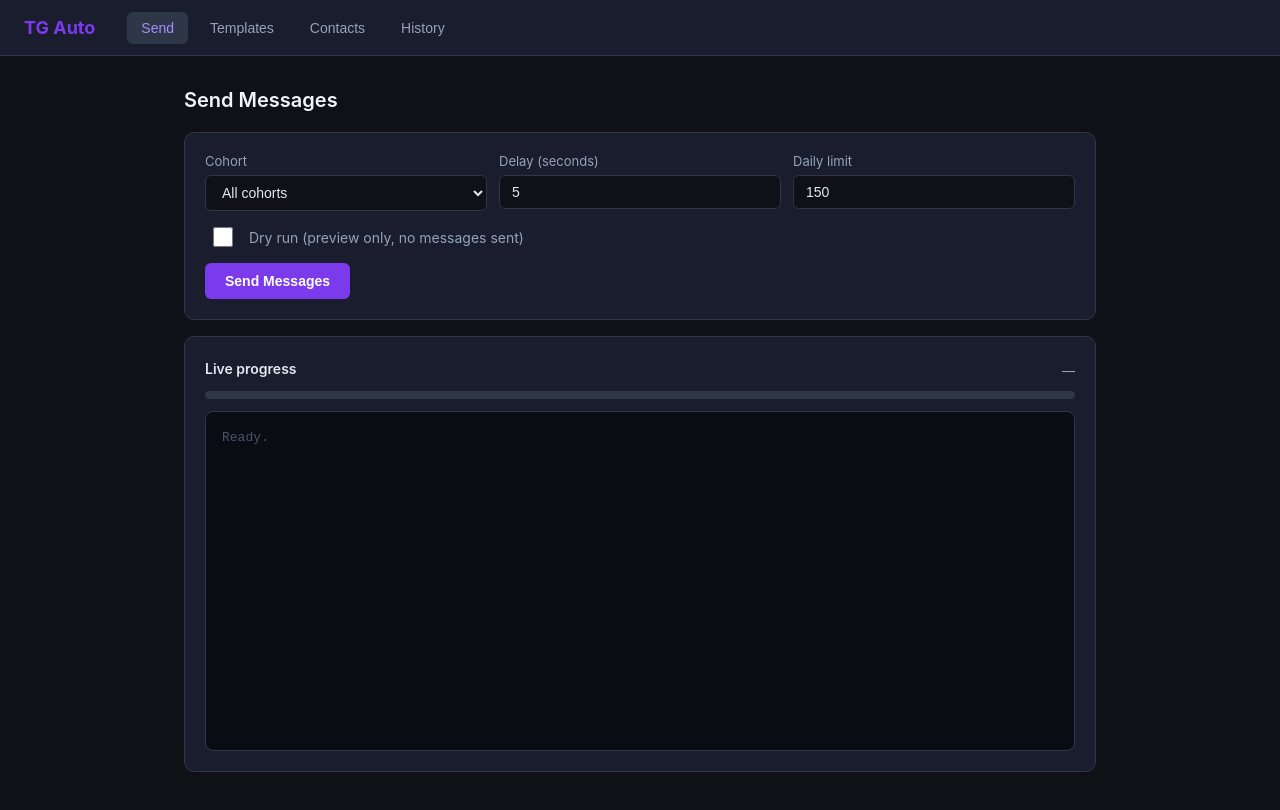
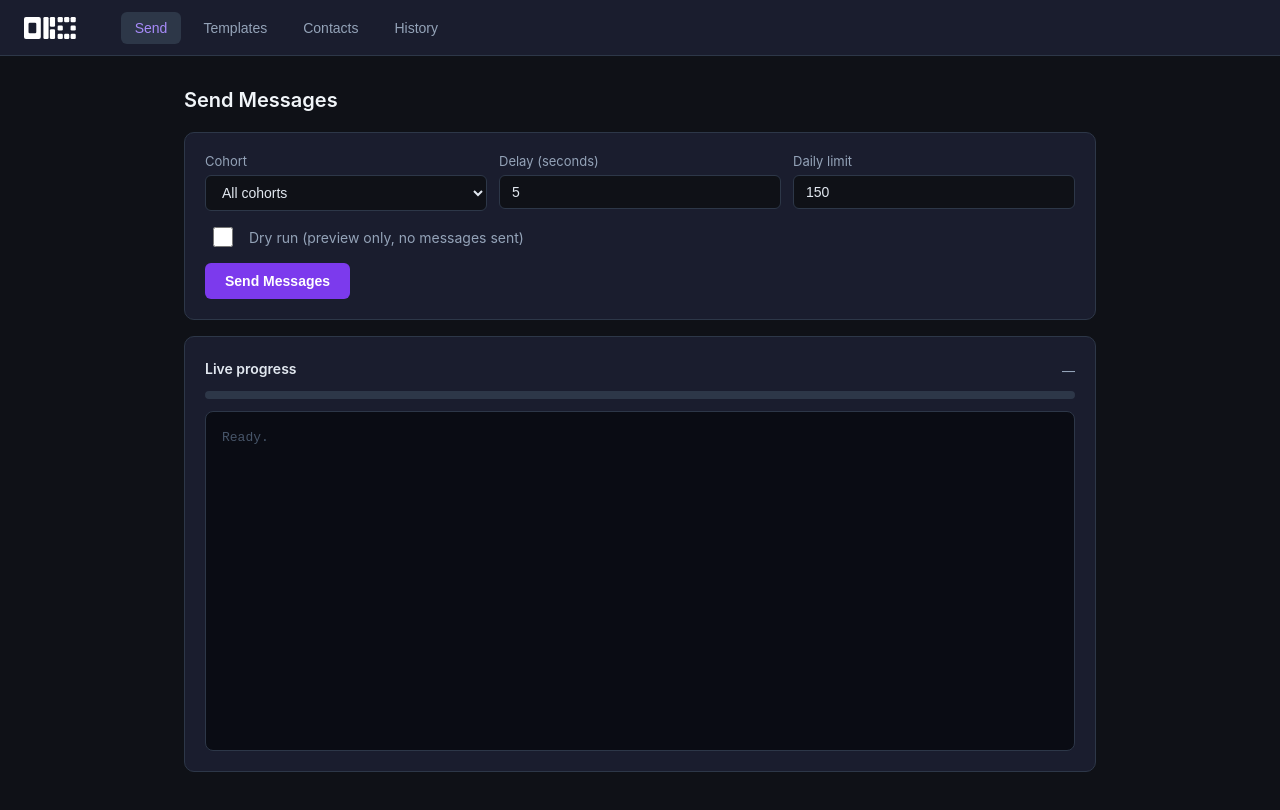
Before and after one commit to NikolayLiubimov1/okx-tg-auto, a plain HTML site: page static/index.html in a window 1280 px wide. Drawn offline with Linux system fonts and the light colour scheme.

Commit message:
Replace TG Auto text with OKX SVG logo in navbar

```diff
--- a/static/index.html
+++ b/static/index.html
@@ -3,12 +3,13 @@
 <head>
 <meta charset="UTF-8">
 <meta name="viewport" content="width=device-width, initial-scale=1.0">
-<title>TG Auto</title>
+<title>OKX TG Auto</title>
 <style>
   * { box-sizing: border-box; margin: 0; padding: 0; }
   body { font-family: -apple-system, BlinkMacSystemFont, 'Segoe UI', sans-serif; background: #0f1117; color: #e2e8f0; min-height: 100vh; }
   nav { background: #1a1d2e; border-bottom: 1px solid #2d3748; padding: 0 24px; display: flex; align-items: center; gap: 8px; height: 56px; }
-  nav .logo { font-weight: 700; font-size: 18px; color: #7c3aed; margin-right: 24px; }
+  nav .logo { display: flex; align-items: center; margin-right: 24px; }
+  nav .logo svg { height: 22px; width: auto; }
   nav button { background: none; border: none; color: #94a3b8; padding: 8px 14px; border-radius: 6px; cursor: pointer; font-size: 14px; transition: all .15s; }
   nav button:hover, nav button.active { background: #2d3748; color: #e2e8f0; }
   nav button.active { color: #a78bfa; }
@@ -65,7 +66,27 @@
 </head>
 <body>
 <nav>
-  <div class="logo">TG Auto</div>
+  <div class="logo">
+    <!-- OKX logo SVG -->
+    <svg viewBox="0 0 100 34" fill="none" xmlns="http://www.w3.org/2000/svg">
+      <!-- O -->
+      <rect x="0" y="0" width="26" height="34" rx="3" fill="white"/>
+      <rect x="7" y="9" width="12" height="16" rx="2" fill="#1a1d2e"/>
+      <!-- K -->
+      <rect x="30" y="0" width="8" height="34" rx="2" fill="white"/>
+      <rect x="40" y="0" width="8" height="15" rx="2" fill="white"/>
+      <rect x="40" y="19" width="8" height="15" rx="2" fill="white"/>
+      <!-- X -->
+      <rect x="52" y="0" width="8" height="8" rx="2" fill="white"/>
+      <rect x="62" y="0" width="8" height="8" rx="2" fill="white"/>
+      <rect x="72" y="0" width="8" height="8" rx="2" fill="white"/>
+      <rect x="52" y="13" width="8" height="8" rx="2" fill="white"/>
+      <rect x="72" y="13" width="8" height="8" rx="2" fill="white"/>
+      <rect x="52" y="26" width="8" height="8" rx="2" fill="white"/>
+      <rect x="62" y="26" width="8" height="8" rx="2" fill="white"/>
+      <rect x="72" y="26" width="8" height="8" rx="2" fill="white"/>
+    </svg>
+  </div>
   <button class="active" onclick="showPage('send', this)">Send</button>
   <button onclick="showPage('templates', this)">Templates</button>
   <button onclick="showPage('contacts', this)">Contacts</button>
@@ -237,7 +258,6 @@ function sendDone() {
 }
 
 function stopSend() {
-  // Reloads the page to kill the stream—simple and effective
   if (confirm('Stop sending?')) location.reload();
 }
 
```
